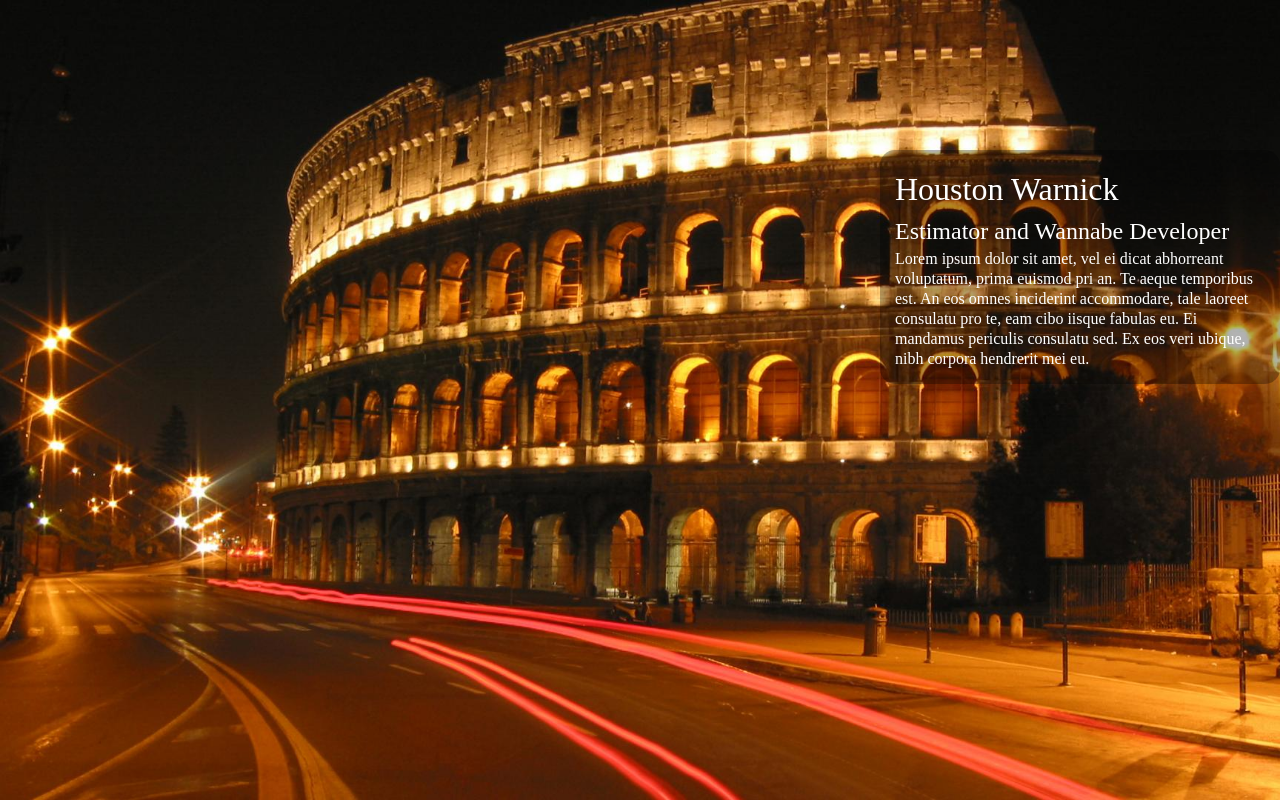
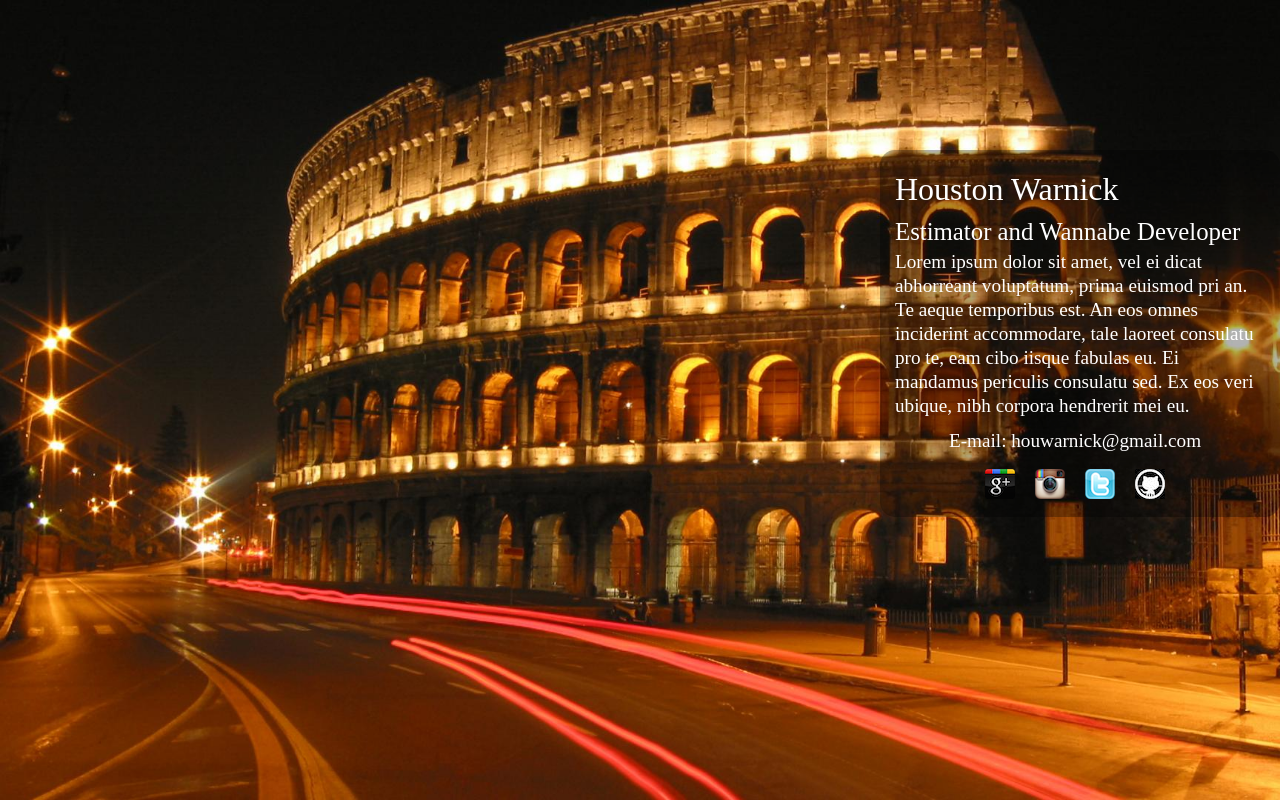
Before and after one commit to Houwarnick/aboutme, a plain HTML site: page index.html in a window 1280 px wide. Drawn offline with Linux system fonts and the light colour scheme.

Commit message:
added social media links and logos

```diff
--- a/index.html
+++ b/index.html
@@ -12,6 +12,12 @@
 			<h1> Houston Warnick</h1>
 			<h2> Estimator and Wannabe Developer </h2>
 			<p> Lorem ipsum dolor sit amet, vel ei dicat abhorreant voluptatum, prima euismod pri an. Te aeque temporibus est. An eos omnes inciderint accommodare, tale laoreet consulatu pro te, eam cibo iisque fabulas eu. Ei mandamus periculis consulatu sed. Ex eos veri ubique, nibh corpora hendrerit mei eu. </p>
+			<p class="center">E-mail: houwarnick@gmail.com</p>
+			<ul>
+				<li><a href="https://plus.google.com/112237192091728923080/posts"><img src="google.png"></a></li>
+				<li><a href="http://instagram.com/houwarnick"><img src="insta.png"></a></li>
+				<li><a href="https://twitter.com/WarnHou"><img src="twitter.png"></a></li>
+				<li><a href="http://github.com/houwarnick"><img src="github.jpeg"></a></li>
 		</div>
 	</body>
 </html>
--- a/styles.css
+++ b/styles.css
@@ -56,18 +56,27 @@ html, body {
 }
 p {
 	color: #fff;
-	font: .875rem;
+	font-size: 1.2rem;
 	line-height: 1.25;
 }
 h1 {
 	color: #fff;
 	font-size: 2rem;
 	line-height: 1.5;
+	font-weight: 500;
 }
 h2 {
 	color: #fff;
-	font-size: 1.5rem;
+	font-size: 1.55rem;
 	line-height: 1.5;
+}
+ul {
+	margin-top: 1rem;
+	text-align: center;
+}
+ul li {
+	display: inline;
+	padding: 0.5rem;
 }
 .container {
 	width: 100%;
@@ -90,9 +99,13 @@ h2 {
 	text-align:left;
 	width:400px;
 	margin-top: 150px;
-	margin-bottom: 250px;
 	padding: 15px 25px 15px 15px;
 	border-radius:15px;
+}
+.center {
+	text-align: center;
+	line-height: 1.5rem;
+	margin-top: 0.7rem;
 }
 @media screen and (max-width: 700px){
 	.info {
```
Also changed, not shown: github.jpeg (added), google.png (added), insta.png (added), twitter.png (added).
